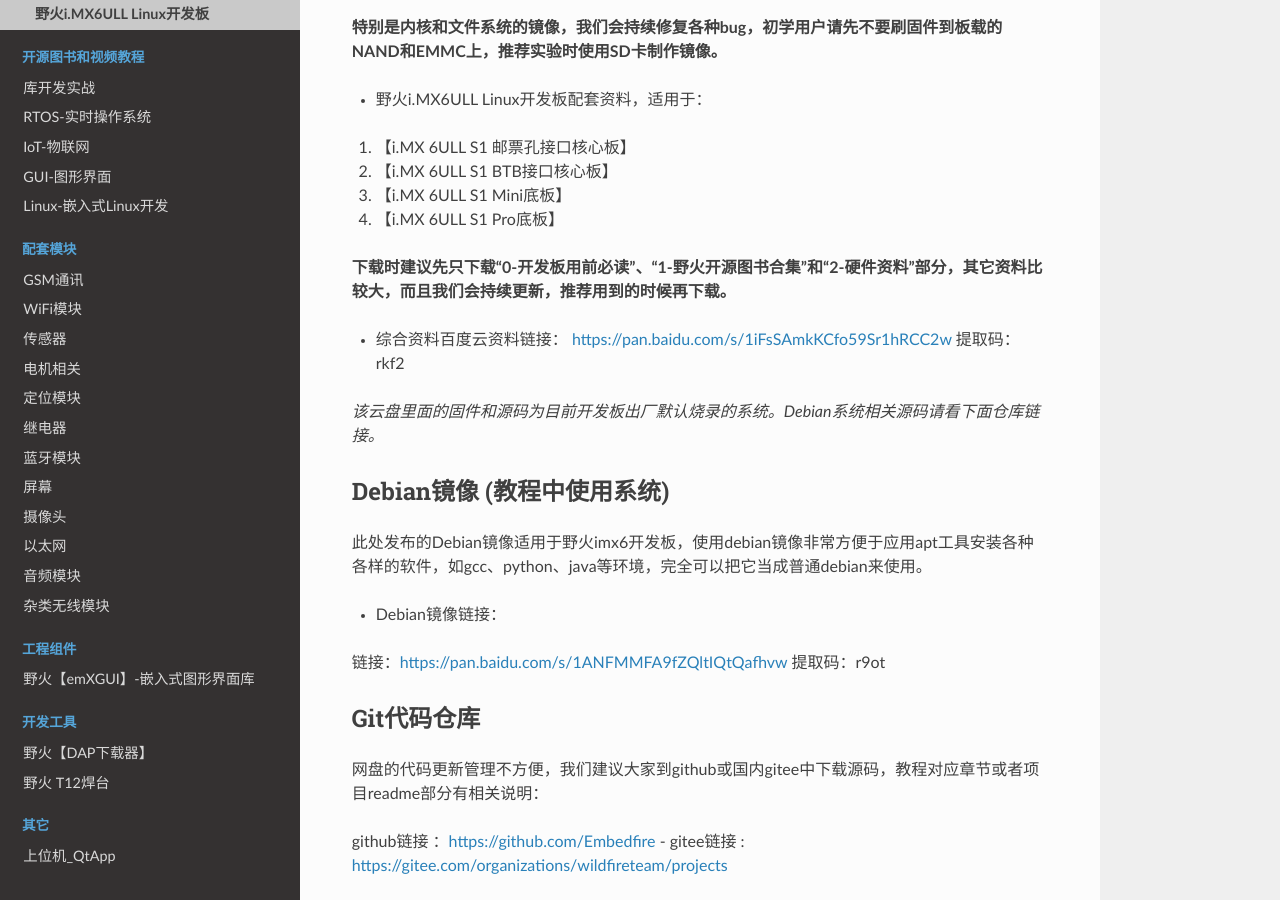
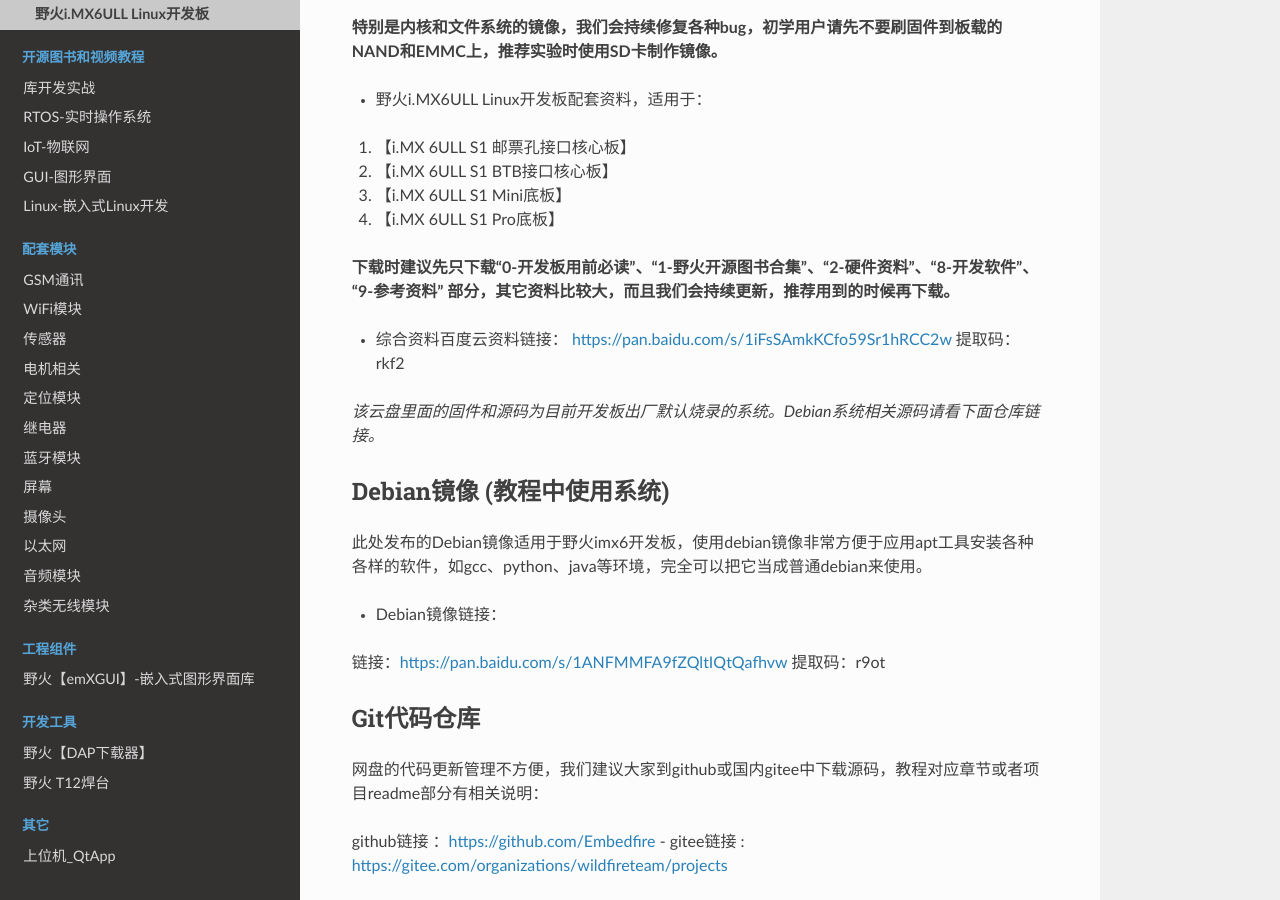
Before and after one commit to Embedfire/ebf_products, a Sphinx documentation site: the page built from documentation/linux/ebf_i.mx6ull.rst, in a window 1280 px wide and 900 px high, scrolled down 545 px. Built offline with Sphinx 7.4.7 and the Read the Docs theme 2.0.0, drawn with Linux system fonts in a browser that asks for light colours; pages that are not in the unit, such as notebooks, are missing from menus.

Commit message:
Update ebf_i.mx6ull.rst

```diff
--- a/documentation/linux/ebf_i.mx6ull.rst
+++ b/documentation/linux/ebf_i.mx6ull.rst
@@ -32,7 +32,7 @@
 #. 【i.MX 6ULL S1 Mini底板】
 #. 【i.MX 6ULL S1 Pro底板】
 
-**下载时建议先只下载“0-开发板用前必读”、“1-野火开源图书合集”和“2-硬件资料”部分，其它资料比较大，而且我们会持续更新，推荐用到的时候再下载。**
+**下载时建议先只下载“0-开发板用前必读”、“1-野火开源图书合集”、“2-硬件资料”、“8-开发软件”、“9-参考资料” 部分，其它资料比较大，而且我们会持续更新，推荐用到的时候再下载。**
 
 - 综合资料百度云资料链接：
   https://pan.baidu.com/s/1iFsSAmkKCfo59Sr1hRCC2w
```
